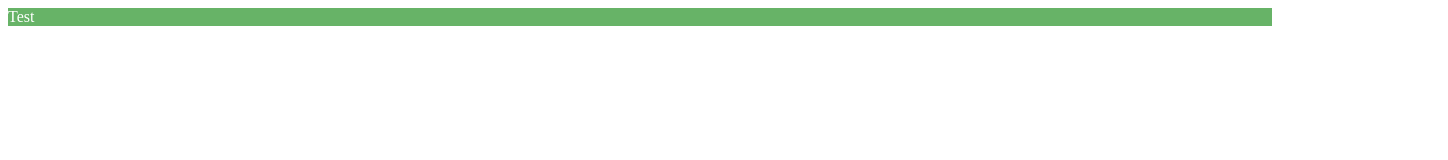
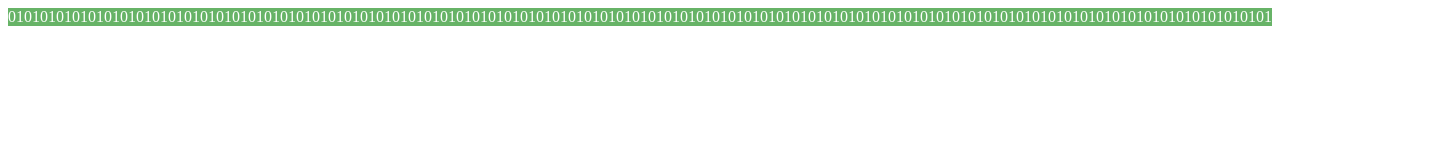
Before and after one commit to Jefill/Purchasing-note, a website built with webpack: page dist/index.html in a window 1280 px wide. Shown: the whole page, 1448 px wide, since content can reach past the window. Built offline with nearby package versions, Linux system fonts and the light colour scheme.

Commit message:
Broke css

```diff
--- a/package.json
+++ b/package.json
@@ -1,7 +1,6 @@
 {
-  "name": "Hackery",
+  "name": "Name",
   "version": "0.1.0",
-  "description": "Web-Background: a Vaporwave Agenda",
   "private": "true",
   "scripts": {
     "build": "webpack"
--- a/src/index.js
+++ b/src/index.js
@@ -1,23 +1,22 @@
-import _ from 'lodash';
+import _, { result } from 'lodash';
 import './style.css';
 
 function component() {
     const element = document.createElement('div');
 
     // Lodash, now imported by this script
-    const results = ['Test'];
+    const results = ['0', '1','0', '1','0', '1','0', '1','0', '1','0', '1','0', '1','0', '1','0', '1','0', '1','0', '1','0', '1','0', '1','0', '1','0', '1','0', '1','0', '1','0', '1','0', '1','0', '1','0', '1','0', '1','0', '1','0', '1','0', '1','0', '1','0', '1','0', '1','0', '1','0', '1','0', '1','0', '1','0', '1','0', '1','0', '1','0', '1','0', '1','0', '1','0', '1','0', '1','0', '1','0', '1','0', '1','0', '1','0', '1','0', '1','0', '1','0', '1','0', '1','0', '1','0', '1','0', '1','0', '1','0', '1','0', '1','0', '1','0', '1','0', '1','0', '1','0', '1','0', '1','0', '1','0', '1','0', '1','0', '1','0', '1','0', '1','0', '1','0', '1','0', '1','0', '1','0', '1','0', '1','0', '1','0', '1','0', '1','0', '1','0', '1','0', '1','0', '1','0', '1','0', '1','0', '1','0', '1','0', '1','0', '1','0', '1','0', '1','0', '1','0', '1'];
     const div = document.getElementById('elements');
-    element.innerHTML = results.join('<br>');
+    element.innerHTML = results.join('');
+
     element.classList.add(
         'body',
-        'button');
+        'text');
 
     return element;
  }
 
 function button() {
-
-
 }
 
  document.body.appendChild(component());
--- a/src/style.css
+++ b/src/style.css
@@ -1,8 +1,7 @@
 .body {
-
   background-color: rgba(0, 128, 0, 0.596);
   }
 
-.button {
+.text {
   color: rgb(255, 255, 255)
   }
```
Also changed, not shown: dist/assets/main.js, dist/index.html.
